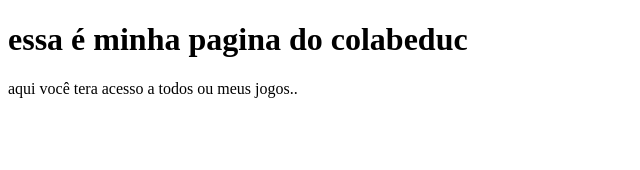
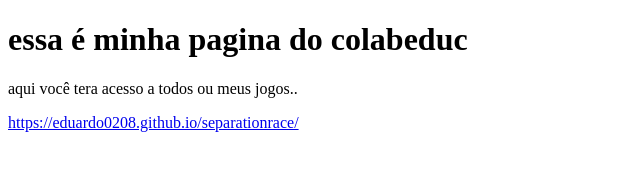
Before and after one commit to eduardo0208/eduardo0208.github.io, a plain HTML site: page index.html in a window 1280 px wide. Shown: the whole page, without its empty margins (0-640 px from the left). Drawn offline with Linux system fonts and the light colour scheme.

Commit message:
Update index.html

```diff
--- a/index.html
+++ b/index.html
@@ -7,6 +7,6 @@
 
 <h1>essa é minha pagina do colabeduc</h1>
 <p>aqui você tera acesso a todos ou meus jogos..</p>
-
+<a href="url">https://eduardo0208.github.io/separationrace/</a>
 </body>
 </html>
```
